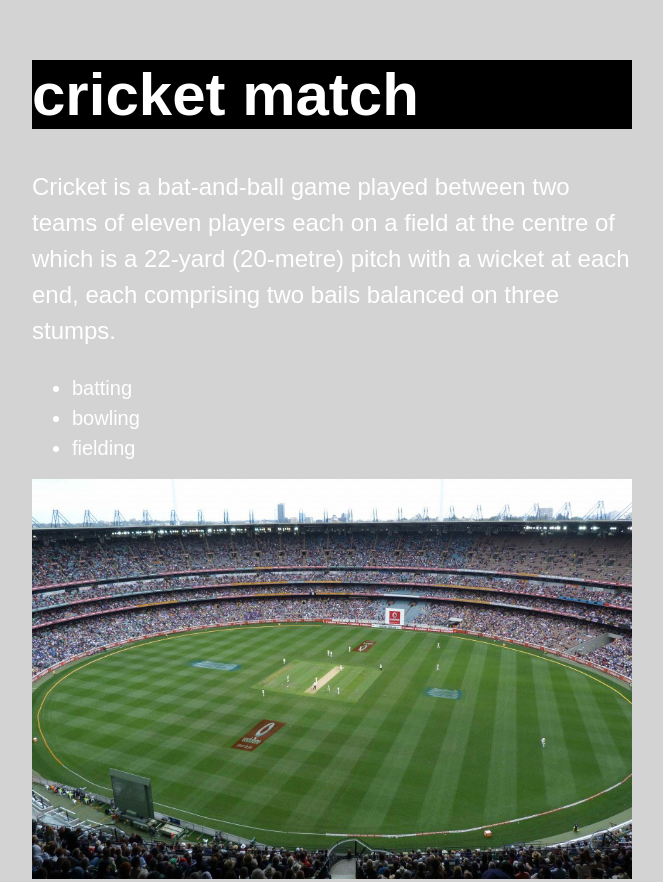
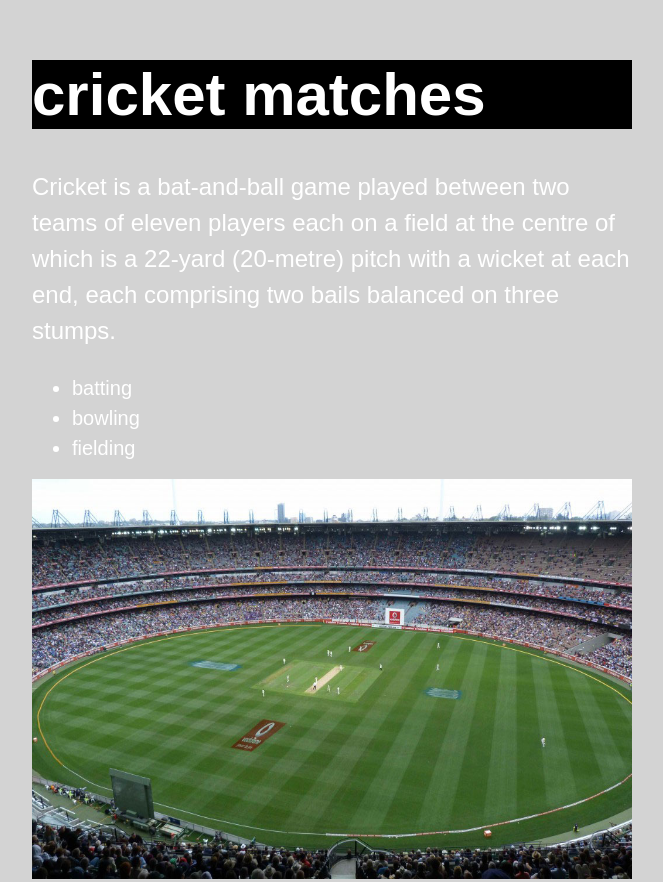
Before and after one commit to saidhamza1999/my-first-live-website, a plain HTML site: page index.html in a window 1280 px wide. Shown: the top 882 px of the page, without its empty margins (308-971 px from the left). Drawn offline with Linux system fonts and the light colour scheme; a web font is replaced by a local one.

Commit message:
headding update

```diff
--- a/index.html
+++ b/index.html
@@ -6,7 +6,7 @@
         <link href="https://fonts.googleapis.com/css2?family=Anek+Latin&display=swap" rel="stylesheet">
     </head>
     <body>
-        <h1>cricket match</h1>
+        <h1>cricket matches</h1>
         <p>Cricket is a bat-and-ball game played between two teams of eleven players each on a field at the centre of which is a 22-yard (20-metre) pitch with a wicket at each end, each comprising two bails balanced on three stumps.</p>
         <ul>
             <li>batting</li>
```
